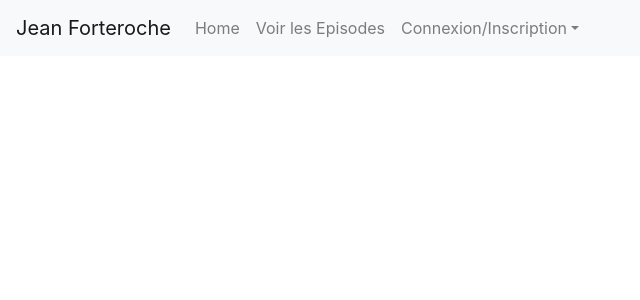
After one commit to Shinfreyr/Projet4-Openclassroom, a PHP site: page /project/view/frontend/indexView.php in a window 1280 px wide. The commit adds this page. Shown: the top 300 px of the page, without its empty margins (0-640 px from the left). Run offline with PHP 8.4, Linux system fonts and the light colour scheme; some libraries are stand-ins or nearby versions.

Commit message:
Nav Burger Menu Management
Implementation of Navigation Burger Menu

```diff
--- /dev/null
+++ b/project/view/frontend/indexView.php
@@ -0,0 +1,43 @@
+<!DOCTYPE html>
+<?php $title = "Jean Forteroche, Billet simple pour l'Alaska"; ?>
+<?php ob_start(); ?>
+
+<!-- Navigation Menu +++++++++++++++++++++++++++++++++++++++++++++++++++++++++++++++++++++++++++++++++++++++++++ -->
+<nav class="navbar sticky-top navbar-expand-lg navbar-light bg-light">
+    <!-- Autor Name ++++++++++++++++++++++++++++++++++++++++++++++ -->
+    <a class="navbar-brand" href="index.php">Jean Forteroche</a>
+    <!-- Burger Menu +++++++++++++++++++++++++++++++++++++++++++++ -->
+    <button class="navbar-toggler" type="button" data-toggle="collapse" data-target="#navbarSupportedContent" aria-controls="navbarSupportedContent" aria-expanded="false" aria-label="Toggle navigation">
+        <span class="navbar-toggler-icon"></span>
+    </button>
+    <!-- Inside Burger ++++++++++++++++++++++++++++++++++++++++++ -->
+    <div class="collapse navbar-collapse" id="navbarSupportedContent">
+        <ul class="navbar-nav mr-auto">
+            <!-- Home ++++++++++++++++++++++++++++++++++++++++++ -->
+            <li class="nav-item">
+                <a class="nav-link" href="index.php">Home </a>
+            </li>
+            <!-- Chapters ++++++++++++++++++++++++++++++++++++++ -->
+            <li class="nav-item">
+                <a class="nav-link" href="#">Voir les Episodes</a>
+            </li>
+            <!-- Connection/Inscription Menu ++++++++++++++++++++++++++++++++ -->
+            <li class="nav-item dropdown">
+                <a class="nav-link dropdown-toggle" href="#" id="navbarDropdown" role="button" data-toggle="dropdown" aria-haspopup="true" aria-expanded="false">Connexion/Inscription</a>
+                <div class="dropdown-menu" aria-labelledby="navbarDropdown">
+                <a class="dropdown-item" href="#">Connexion</a>
+                <a class="dropdown-item" href="#">Inscription</a>
+                <div class="dropdown-divider"></div>
+                <a class="dropdown-item" href="#">Gestion de Compte</a>
+                </div>
+            </li>
+        </ul>
+    </div>
+</nav>
+
+<?php
+    //Content Index +++++++++++++++++++++++++++++++++++++++++++++++++++++++++++++++++++++++++++++++++++++++++++ -->
+    $content = ob_get_clean();
+    require('template.php');
+
+?>
```
Also changed, not shown: index.php (+13 -0 lines), project/controller/controller.php (+8 -0 lines), project/view/frontend/template.php (line endings or trailing spaces).
